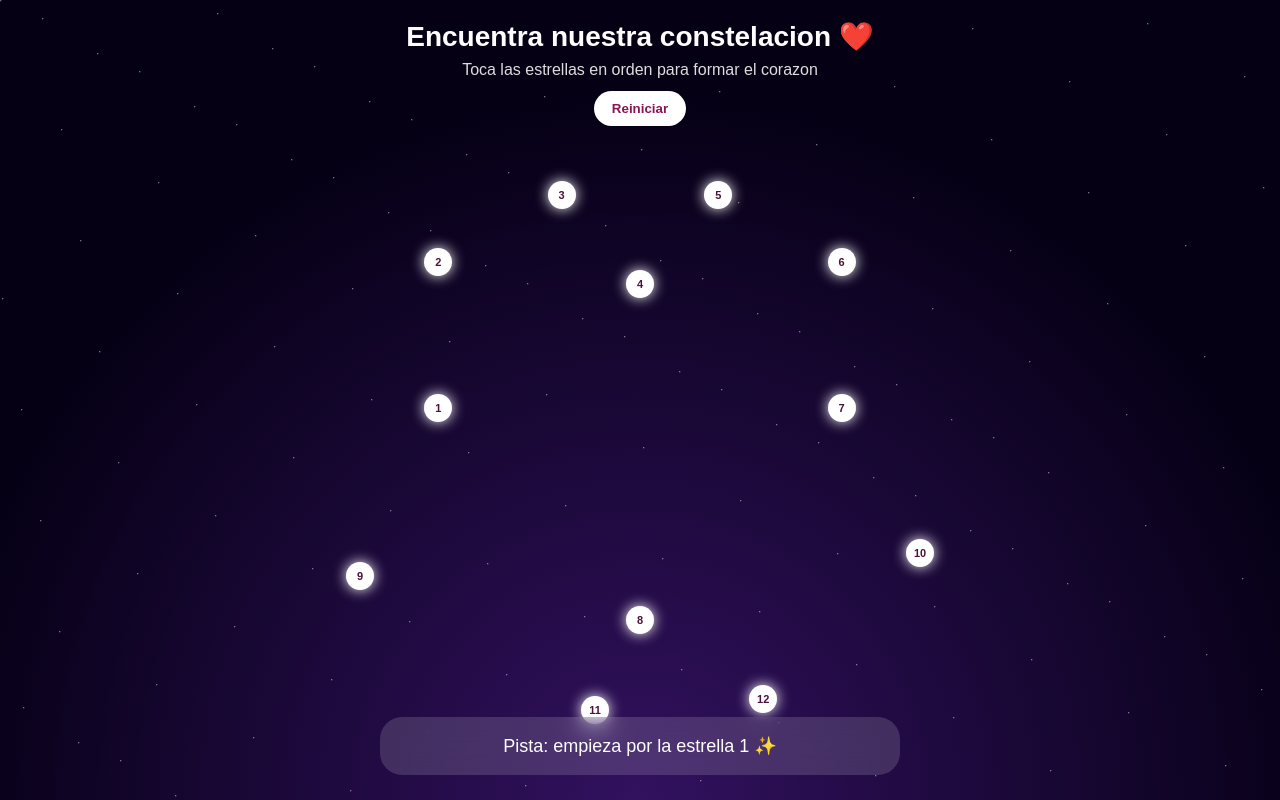
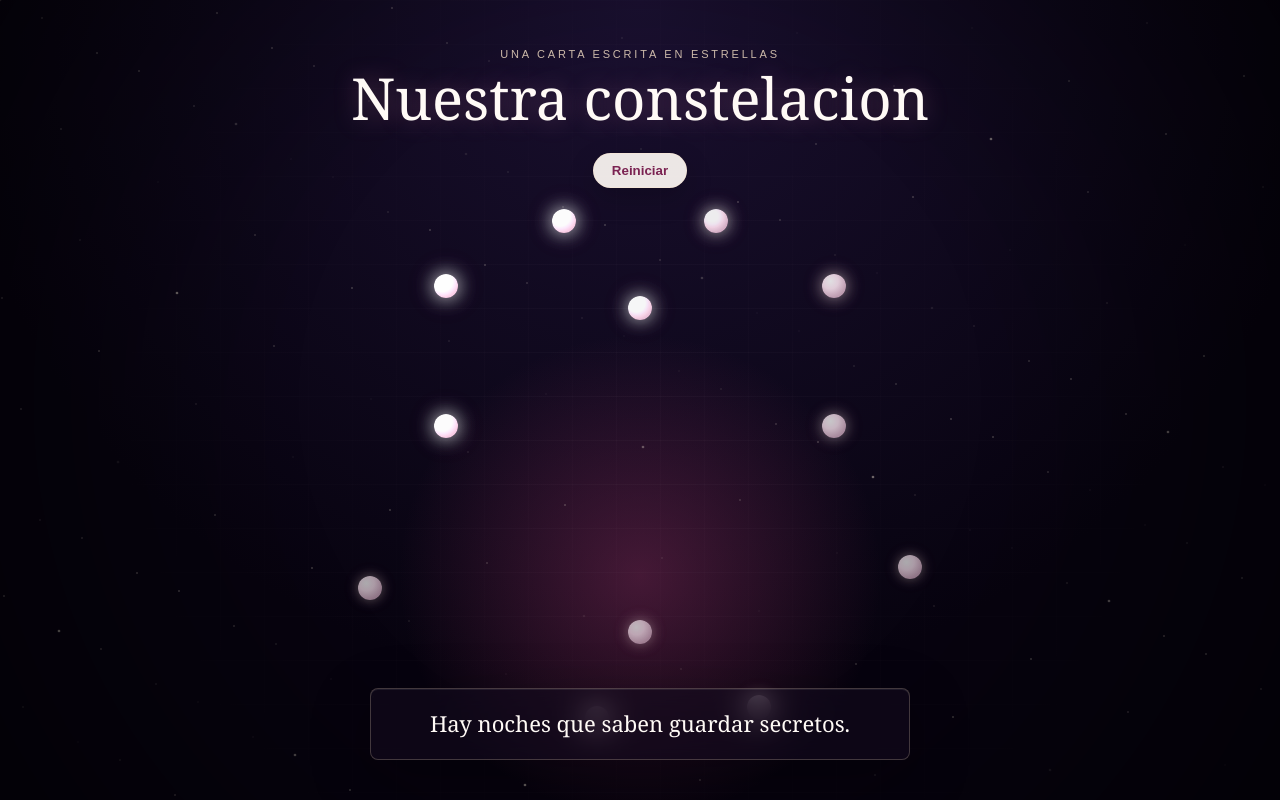
Before and after one commit to enriquevillon25/stars-js-mg, a website: page public/index.html in a window 1280 px wide. Drawn offline with Linux system fonts and the light colour scheme.

Commit message:
Refine constellation letter design

```diff
--- a/public/app.js
+++ b/public/app.js
@@ -5,14 +5,25 @@ const resetButton = document.getElementById("resetButton");
 
 let stars = [];
 let selected = [];
+let backgroundStars = [];
 
 const pattern = [1, 2, 3, 4, 5, 6, 7, 8, 1];
 
 function resize() {
   canvas.width = window.innerWidth;
   canvas.height = window.innerHeight;
+  createBackgroundStars();
   createStars();
-  draw();
+}
+
+function createBackgroundStars() {
+  backgroundStars = Array.from({ length: 150 }, (_value, index) => ({
+    x: (index * 97) % window.innerWidth,
+    y: (index * 53) % window.innerHeight,
+    radius: index % 9 === 0 ? 1.35 : 0.75,
+    phase: index * 0.47,
+    speed: 0.0012 + (index % 5) * 0.00022
+  }));
 }
 
 function createStars() {
@@ -22,8 +33,8 @@ function createStars() {
   const height = window.innerHeight;
 
   const centerX = width / 2;
-  const centerY = height / 2 + 30;
-  const size = Math.min(width, height) * 0.28;
+  const centerY = height / 2 + Math.min(48, height * 0.06);
+  const size = Math.min(width, height) * 0.27;
 
   stars = [
     { id: 1, x: centerX - size * 0.9, y: centerY - size * 0.1 },
@@ -43,9 +54,10 @@ function createStars() {
   stars.forEach((star) => {
     const element = document.createElement("button");
     element.className = "star";
-    element.textContent = star.id;
+    element.setAttribute("aria-label", `Estrella ${star.id}`);
     element.style.left = `${star.x}px`;
     element.style.top = `${star.y}px`;
+    element.style.setProperty("--pulse-delay", `${star.id * -0.27}s`);
     element.type = "button";
     element.addEventListener("click", () => selectStar(star.id, element));
     document.body.appendChild(element);
@@ -56,34 +68,34 @@ function selectStar(id, element) {
   selected.push(id);
   element.classList.add("active");
 
-  draw();
-
   const current = selected[selected.length - 1];
   const expected = pattern[selected.length - 1];
 
   if (current !== expected) {
-    msg.innerText = "El universo aun no esta alineado... intenta otra vez ✨";
+    msg.innerText = "Casi... algunas cartas tambien necesitan una segunda lectura.";
     setTimeout(resetGame, 900);
     return;
   }
 
   if (selected.length === pattern.length) {
-    msg.innerText = "Lo lograste... esta constelacion somos tu y yo ❤️";
+    document.body.classList.add("complete");
+    msg.innerText = "Lo encontraste: entre todas las luces, mi lugar favorito siempre eres tu.";
     heartRain();
   } else {
-    msg.innerText = "Vas bien... sigue uniendo las estrellas ✨";
+    msg.innerText = "Vas bien... la noche ya esta guardando nuestra forma.";
   }
 }
 
-function draw() {
+function draw(time = 0) {
   ctx.clearRect(0, 0, canvas.width, canvas.height);
 
-  ctx.fillStyle = "rgba(255, 255, 255, 0.45)";
-  for (let i = 0; i < 130; i += 1) {
-    const x = (i * 97) % canvas.width;
-    const y = (i * 53) % canvas.height;
-    ctx.fillRect(x, y, 1.3, 1.3);
-  }
+  backgroundStars.forEach((star) => {
+    const glow = 0.24 + Math.sin(time * star.speed + star.phase) * 0.18;
+    ctx.fillStyle = `rgba(255, 244, 224, ${glow})`;
+    ctx.beginPath();
+    ctx.arc(star.x, star.y, star.radius, 0, Math.PI * 2);
+    ctx.fill();
+  });
 
   if (selected.length > 1) {
     ctx.beginPath();
@@ -97,46 +109,48 @@ function draw() {
       }
     });
 
-    ctx.strokeStyle = "#ff7ad9";
-    ctx.lineWidth = 4;
-    ctx.shadowBlur = 18;
-    ctx.shadowColor = "#ff7ad9";
+    ctx.strokeStyle = "#ffc1dd";
+    ctx.lineWidth = 3;
+    ctx.lineCap = "round";
+    ctx.lineJoin = "round";
+    ctx.shadowBlur = 20;
+    ctx.shadowColor = "#ff8fc5";
     ctx.stroke();
     ctx.shadowBlur = 0;
   }
+
+  requestAnimationFrame(draw);
 }
 
 function resetGame() {
   selected = [];
-  msg.innerText = "Pista: empieza por la estrella 1 ✨";
+  document.body.classList.remove("complete");
+  msg.innerText = "Hay noches que saben guardar secretos.";
   document.querySelectorAll(".star").forEach((star) => star.classList.remove("active"));
-  draw();
 }
 
 function heartRain() {
-  for (let i = 0; i < 35; i += 1) {
+  for (let i = 0; i < 28; i += 1) {
     setTimeout(() => {
       const heart = document.createElement("div");
-      heart.textContent = "❤️";
-      heart.style.position = "fixed";
+      heart.className = "falling-heart";
+      heart.textContent = i % 3 === 0 ? "♡" : "❤️";
       heart.style.left = `${Math.random() * 100}vw`;
-      heart.style.top = "-30px";
-      heart.style.fontSize = "24px";
-      heart.style.zIndex = "20";
-      heart.style.transition = "3s linear";
+      heart.style.fontSize = `${18 + Math.random() * 14}px`;
       document.body.appendChild(heart);
 
       setTimeout(() => {
+        heart.style.opacity = "0.9";
         heart.style.top = "110vh";
-        heart.style.transform = "rotate(360deg)";
-        heart.style.opacity = "0";
+        heart.style.transform = `translateX(${Math.random() * 80 - 40}px) rotate(360deg)`;
       }, 50);
 
-      setTimeout(() => heart.remove(), 3100);
-    }, i * 70);
+      setTimeout(() => heart.remove(), 4200);
+    }, i * 95);
   }
 }
 
 resetButton.addEventListener("click", resetGame);
 window.addEventListener("resize", resize);
 resize();
+requestAnimationFrame(draw);
--- a/public/index.html
+++ b/public/index.html
@@ -10,13 +10,13 @@
   <canvas id="canvas"></canvas>
 
   <div class="ui">
-    <h1>Encuentra nuestra constelacion ❤️</h1>
-    <p>Toca las estrellas en orden para formar el corazon</p>
+    <span class="eyebrow">Una carta escrita en estrellas</span>
+    <h1>Nuestra constelacion</h1>
     <button type="button" id="resetButton" class="reset-button">Reiniciar</button>
   </div>
 
   <div id="msg" class="message">
-    Pista: empieza por la estrella 1 ✨
+    Hay noches que saben guardar secretos.
   </div>
 
   <script src="app.js"></script>
--- a/public/styles.css
+++ b/public/styles.css
@@ -7,9 +7,31 @@ body {
   min-height: 100vh;
   min-height: 100svh;
   overflow: hidden;
-  font-family: Arial, sans-serif;
-  color: white;
-  background: radial-gradient(circle at bottom, #32115f, #050014 70%);
+  font-family: Georgia, "Times New Roman", serif;
+  color: #fffaf6;
+  background:
+    radial-gradient(circle at 50% 72%, rgba(149, 51, 99, 0.42), transparent 28%),
+    radial-gradient(circle at top, #1a1030, #07030f 68%);
+}
+
+body::before,
+body::after {
+  content: "";
+  position: fixed;
+  inset: 0;
+  pointer-events: none;
+}
+
+body::before {
+  background:
+    linear-gradient(rgba(255, 246, 232, 0.03) 1px, transparent 1px),
+    linear-gradient(90deg, rgba(255, 246, 232, 0.02) 1px, transparent 1px);
+  background-size: 44px 44px;
+  mask-image: radial-gradient(circle at center, black, transparent 72%);
+}
+
+body::after {
+  background: radial-gradient(circle at center, transparent 45%, rgba(0, 0, 0, 0.52));
 }
 
 canvas {
@@ -19,75 +41,192 @@ canvas {
 
 .ui {
   position: fixed;
-  top: 20px;
+  top: clamp(22px, 6vh, 58px);
   width: 100%;
   text-align: center;
   z-index: 10;
   padding: 0 20px;
 }
 
+.eyebrow {
+  display: block;
+  margin-bottom: 10px;
+  color: rgba(255, 233, 205, 0.78);
+  font-family: Arial, sans-serif;
+  font-size: 11px;
+  letter-spacing: 2.8px;
+  text-transform: uppercase;
+}
+
 h1 {
-  margin: 0 0 8px;
-  font-size: 28px;
+  margin: 0 0 10px;
+  font-size: clamp(34px, 8vw, 58px);
+  font-weight: 400;
+  line-height: 0.95;
+  text-shadow: 0 0 24px rgba(255, 151, 196, 0.28);
 }
 
 p {
   margin: 0;
-  color: #ddd;
+  color: rgba(255, 250, 246, 0.74);
+  font-family: Arial, sans-serif;
+  font-size: clamp(14px, 3.6vw, 16px);
 }
 
 .message {
   position: fixed;
   left: 50%;
-  bottom: 25px;
+  bottom: clamp(20px, 5vh, 42px);
   transform: translateX(-50%);
-  width: 90%;
-  max-width: 520px;
-  padding: 18px;
-  border-radius: 22px;
-  background: rgba(255, 255, 255, 0.15);
-  backdrop-filter: blur(12px);
+  width: min(88%, 540px);
+  padding: 20px 22px;
+  border: 1px solid rgba(255, 230, 198, 0.22);
+  border-radius: 8px;
+  background: rgba(20, 12, 30, 0.58);
+  box-shadow: 0 18px 60px rgba(0, 0, 0, 0.32), inset 0 1px 0 rgba(255, 255, 255, 0.08);
+  backdrop-filter: blur(16px);
   text-align: center;
   z-index: 10;
-  font-size: 18px;
+  font-size: clamp(18px, 4vw, 22px);
+  line-height: 1.35;
+  transition: border-color 400ms ease, box-shadow 400ms ease, transform 400ms ease;
+}
+
+body.complete .message {
+  border-color: rgba(255, 196, 218, 0.62);
+  box-shadow: 0 18px 70px rgba(255, 87, 161, 0.22), inset 0 1px 0 rgba(255, 255, 255, 0.16);
+  transform: translateX(-50%) translateY(-4px);
 }
 
 .star {
   position: fixed;
-  width: 28px;
-  height: 28px;
+  width: 24px;
+  height: 24px;
   padding: 0;
   border: 0;
-  margin-left: -14px;
-  margin-top: -14px;
+  margin-left: -12px;
+  margin-top: -12px;
   border-radius: 50%;
-  background: white;
-  box-shadow: 0 0 14px white;
+  background:
+    radial-gradient(circle at 35% 30%, #fff, #ffe8f4 34%, #d6b1c6 72%);
+  box-shadow: 0 0 16px rgba(255, 244, 230, 0.72), 0 0 34px rgba(255, 123, 192, 0.2);
   cursor: pointer;
   z-index: 8;
   display: flex;
   align-items: center;
   justify-content: center;
-  color: #4b1238;
-  font-size: 11px;
+  color: rgba(88, 33, 58, 0.46);
+  font-family: Arial, sans-serif;
+  font-size: 9px;
   font-weight: bold;
   user-select: none;
   appearance: none;
+  animation: starPulse 3.8s ease-in-out infinite;
+  animation-delay: var(--pulse-delay, 0s);
+  transition: transform 220ms ease, color 220ms ease, background 220ms ease, box-shadow 220ms ease;
+}
+
+.star::after {
+  content: "";
+  position: absolute;
+  inset: -9px;
+  border: 1px solid rgba(255, 226, 200, 0.16);
+  border-radius: 50%;
+  opacity: 0;
+  transform: scale(0.65);
+  transition: opacity 220ms ease, transform 220ms ease;
+}
+
+.star:hover,
+.star:focus-visible {
+  color: #5a1338;
+  transform: scale(1.22);
+  outline: none;
+}
+
+.star:hover::after,
+.star:focus-visible::after {
+  opacity: 1;
+  transform: scale(1);
 }
 
 .star.active {
-  background: #ff7ad9;
+  background: radial-gradient(circle at 35% 30%, #fff, #ff9ed0 42%, #c74786 78%);
   color: white;
-  box-shadow: 0 0 22px #ff7ad9;
+  box-shadow: 0 0 18px rgba(255, 158, 208, 0.9), 0 0 42px rgba(255, 107, 182, 0.55);
+  transform: scale(1.14);
+  animation: activeStarPulse 1.9s ease-in-out infinite;
 }
 
 .reset-button {
-  margin-top: 12px;
-  border: 0;
-  padding: 10px 18px;
+  margin-top: 18px;
+  border: 1px solid rgba(255, 230, 198, 0.36);
+  padding: 9px 18px;
   border-radius: 999px;
-  background: white;
-  color: #8a1554;
+  background: rgba(255, 250, 246, 0.92);
+  color: #7b2352;
+  font-family: Arial, sans-serif;
   font-weight: bold;
   cursor: pointer;
+  box-shadow: 0 10px 28px rgba(0, 0, 0, 0.18);
+  transition: transform 180ms ease, background 180ms ease;
 }
+
+.reset-button:hover {
+  background: white;
+  transform: translateY(-1px);
+}
+
+.falling-heart {
+  position: fixed;
+  top: -30px;
+  z-index: 20;
+  font-size: 20px;
+  opacity: 0;
+  transition: top 4s linear, transform 4s ease, opacity 700ms ease;
+}
+
+@keyframes starPulse {
+  0%,
+  100% {
+    filter: brightness(0.85);
+    opacity: 0.78;
+    box-shadow: 0 0 12px rgba(255, 244, 230, 0.46), 0 0 24px rgba(255, 123, 192, 0.12);
+  }
+
+  45% {
+    filter: brightness(1.18);
+    opacity: 1;
+    box-shadow: 0 0 18px rgba(255, 244, 230, 0.82), 0 0 38px rgba(255, 123, 192, 0.24);
+  }
+}
+
+@keyframes activeStarPulse {
+  0%,
+  100% {
+    box-shadow: 0 0 18px rgba(255, 158, 208, 0.78), 0 0 38px rgba(255, 107, 182, 0.42);
+  }
+
+  50% {
+    box-shadow: 0 0 24px rgba(255, 204, 229, 0.98), 0 0 56px rgba(255, 107, 182, 0.68);
+  }
+}
+
+@media (max-height: 660px) {
+  .ui {
+    top: 18px;
+  }
+
+  .eyebrow {
+    margin-bottom: 6px;
+  }
+
+  .reset-button {
+    margin-top: 10px;
+  }
+
+  .message {
+    bottom: 16px;
+    padding: 16px 18px;
+  }
+}
```
